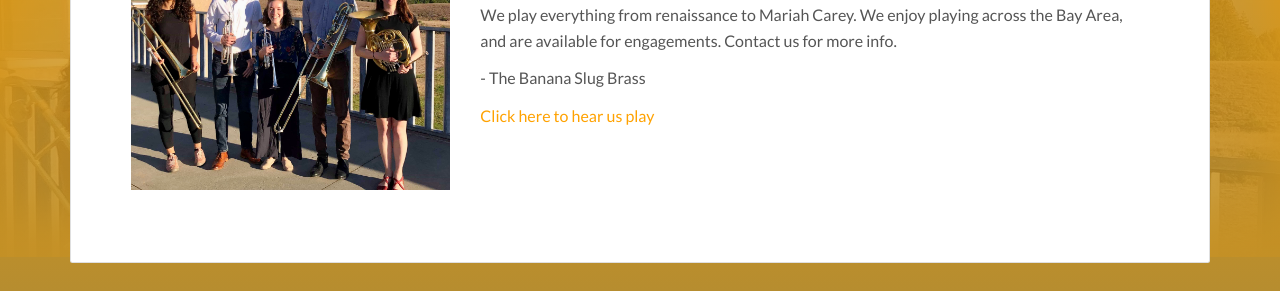
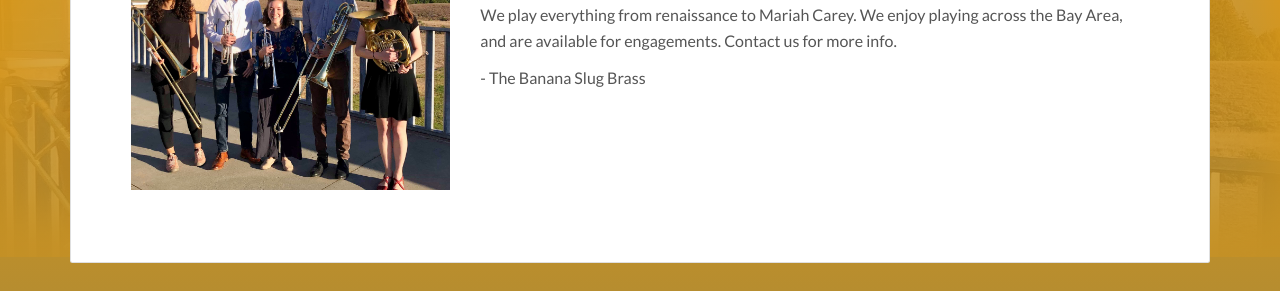
Before and after one commit to bbaltaxe/bbaltaxe.github.io, a Jekyll site: the page brass.html, which Jekyll copies as it is, in a window 1280 px wide. Shown: the part 373-664 px from the top of the page. Built offline with Jekyll 4.4.1, drawn with Linux system fonts in a browser that asks for light colours.

Commit message:
Update brass.html

```diff
--- a/brass.html
+++ b/brass.html
@@ -5,7 +5,7 @@
   <meta charset="UTF-8">
   <meta content="IE=edge" http-equiv="X-UA-Compatible">
   <meta content="width=device-width,initial-scale=1" name="viewport">
-  <meta content="description" name="description">
+  <meta content="The Slug Brass Quintet" name="The Slug Brass Quintet">
   <meta name="google" content="notranslate" />
   <meta content="Mashup templates have been developped by Orson.io team" name="author">
 
@@ -52,9 +52,6 @@
                   <p> We play everything from renaissance to Mariah Carey. We enjoy playing across the Bay Area, and are available for engagements. Contact us for more info. </p>
                     <p> - The Banana Slug Brass </p>
 
-                  <a href="Dot Map.pdf">
-                    <p>Click here to hear us play</p>
-                  </a>
                 </div>
               </div>
             </div>
```
